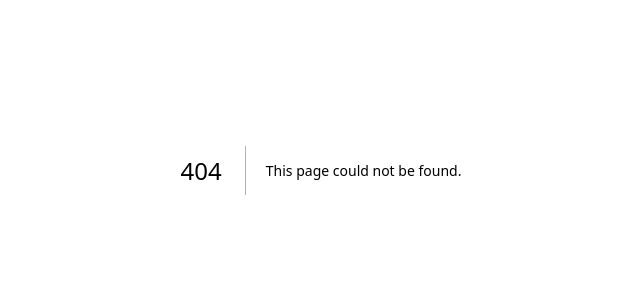
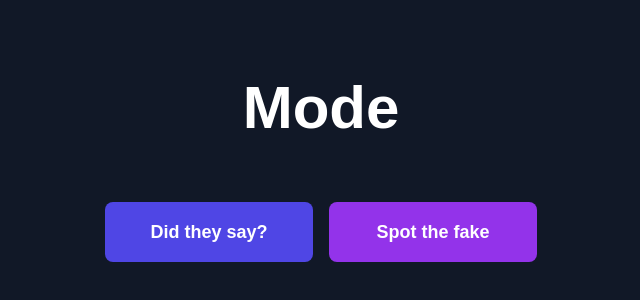
Before and after one commit to sBubshait/deepfake, a Next.js app: page /single-player in a window 1280 px wide. Before the commit this address had no page. Shown: the part 230-530 px from the top of the page, without its empty margins (319-959 px from the left). Built offline with nearby package versions, Linux system fonts and the light colour scheme.

Commit message:
mode selection page

```diff
--- /dev/null
+++ b/app/single-player/page.js
@@ -0,0 +1,22 @@
+import React from 'react';
+import Link from 'next/link';
+
+const ModeSelection = () => {
+  return (
+    <div className="flex items-center justify-center h-screen bg-gray-900 text-white">
+      <div className="text-center">
+        <h1 className="text-6xl font-bold mb-16">Mode</h1>
+        <div className="flex space-x-4">
+          <Link href="/did-they-say" className="w-52 px-6 py-4 text-lg font-semibold bg-indigo-600 hover:bg-indigo-700 rounded-lg transition">
+            Did they say?
+          </Link>
+          <Link href="/spot-the-fake" className="w-52 px-6 py-4 text-lg font-semibold bg-purple-600 hover:bg-purple-700 rounded-lg transition">
+            Spot the fake
+          </Link>
+        </div>
+      </div>
+    </div>
+  );
+};
+
+export default ModeSelection;
```
